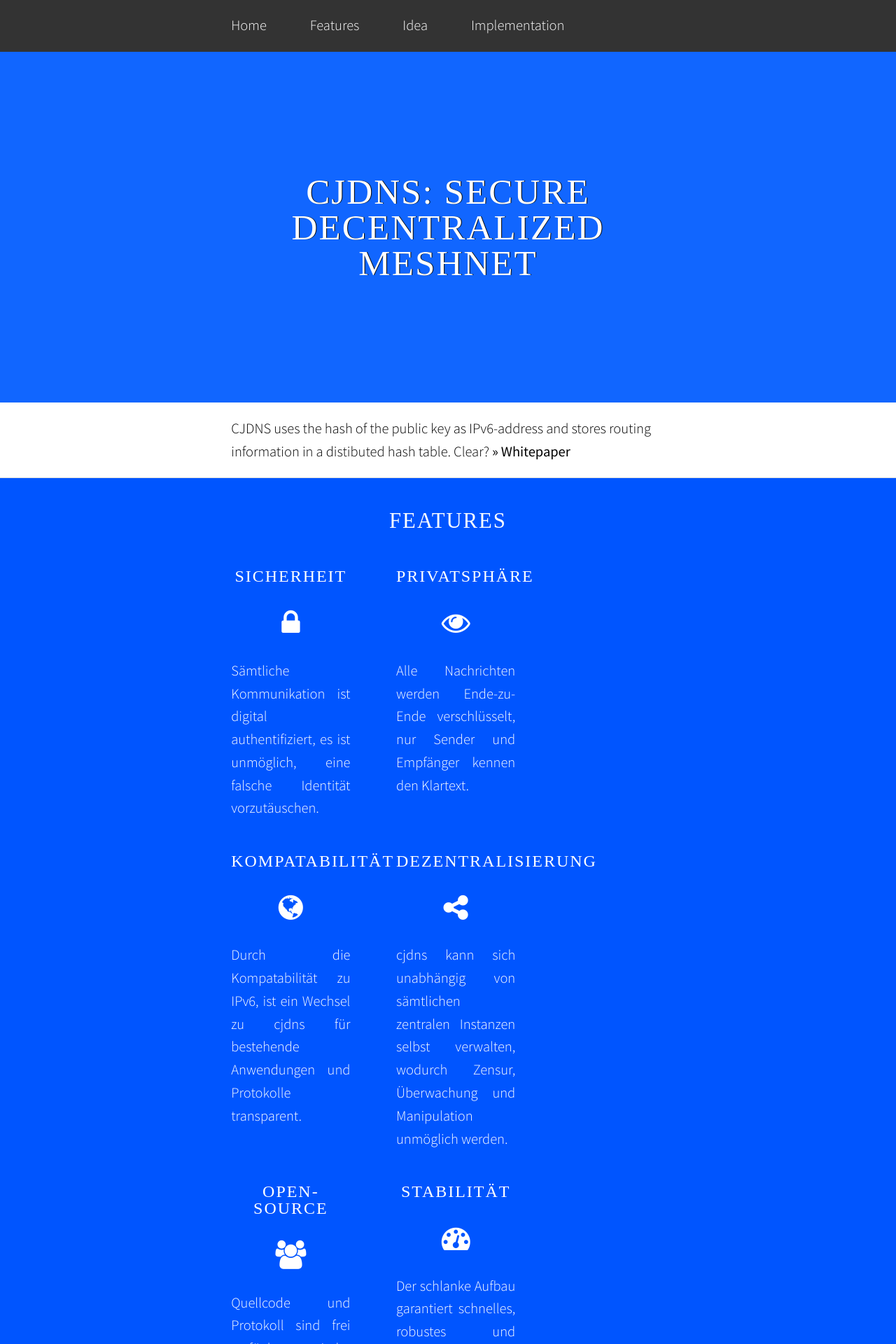
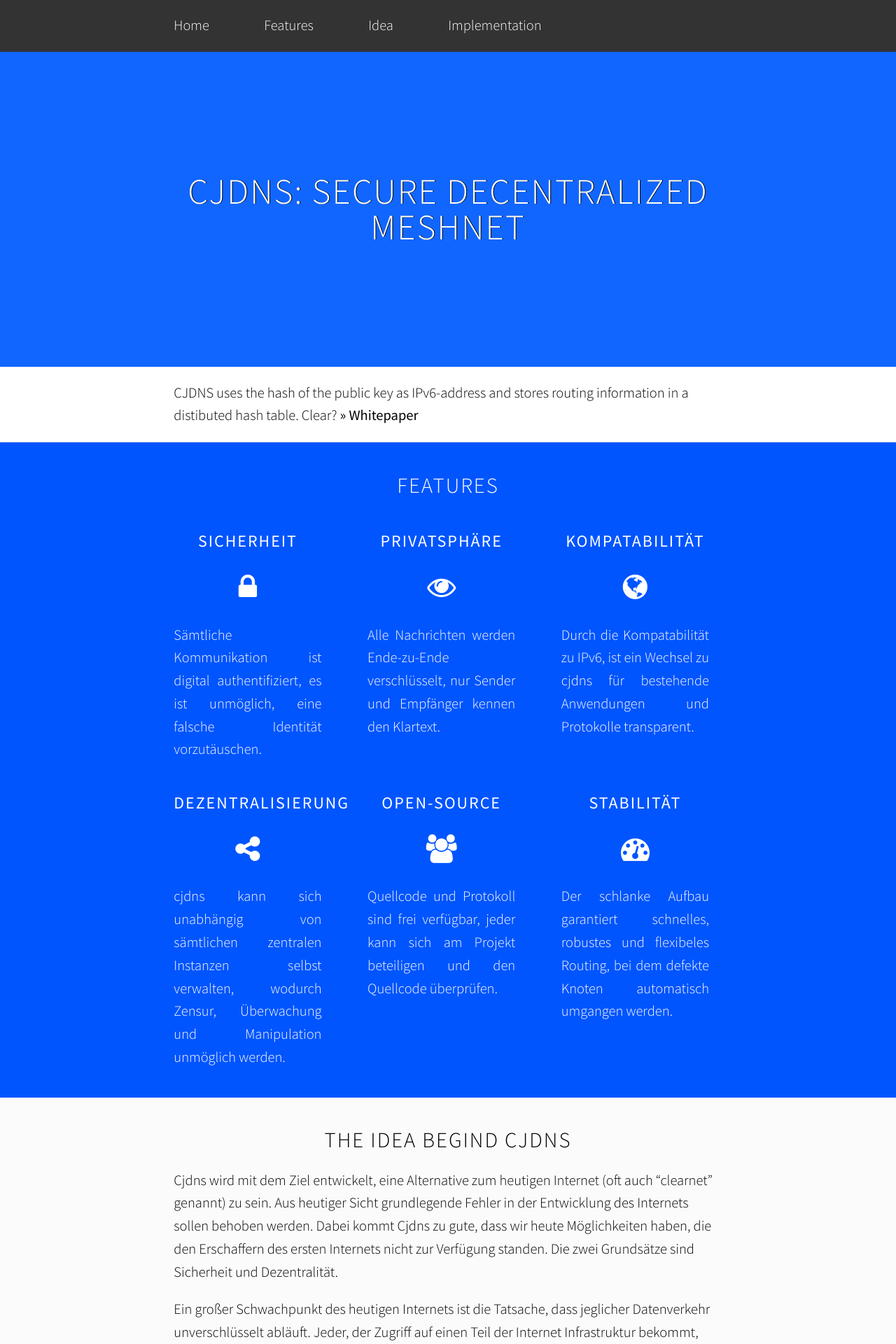
Before and after one commit to mawalu/cjdns-website, a Jekyll site: the page built from index.html, in a window 1280 px wide. Shown: the top 1920 px of the page at 70% size. Built offline with Jekyll 4.4.1, drawn with Linux system fonts in a browser that asks for light colours; nearby versions of some CDN libraries.

Commit message:
Update vendor.sass

```diff
--- a/_sass/vendor.sass
+++ b/_sass/vendor.sass
@@ -1,8 +1,12 @@
+body > *
+  padding: 1em calc(25% - 5em)
+
 body > * > *
   margin-left: 1.5em
   margin-right: 1.5em
 
 h1, h2, h3, h4, h5, h6
+  font-family: "Source Sans Pro", sans-serif
   font-weight: 300
   letter-spacing: 2px
   text-align: center
```
